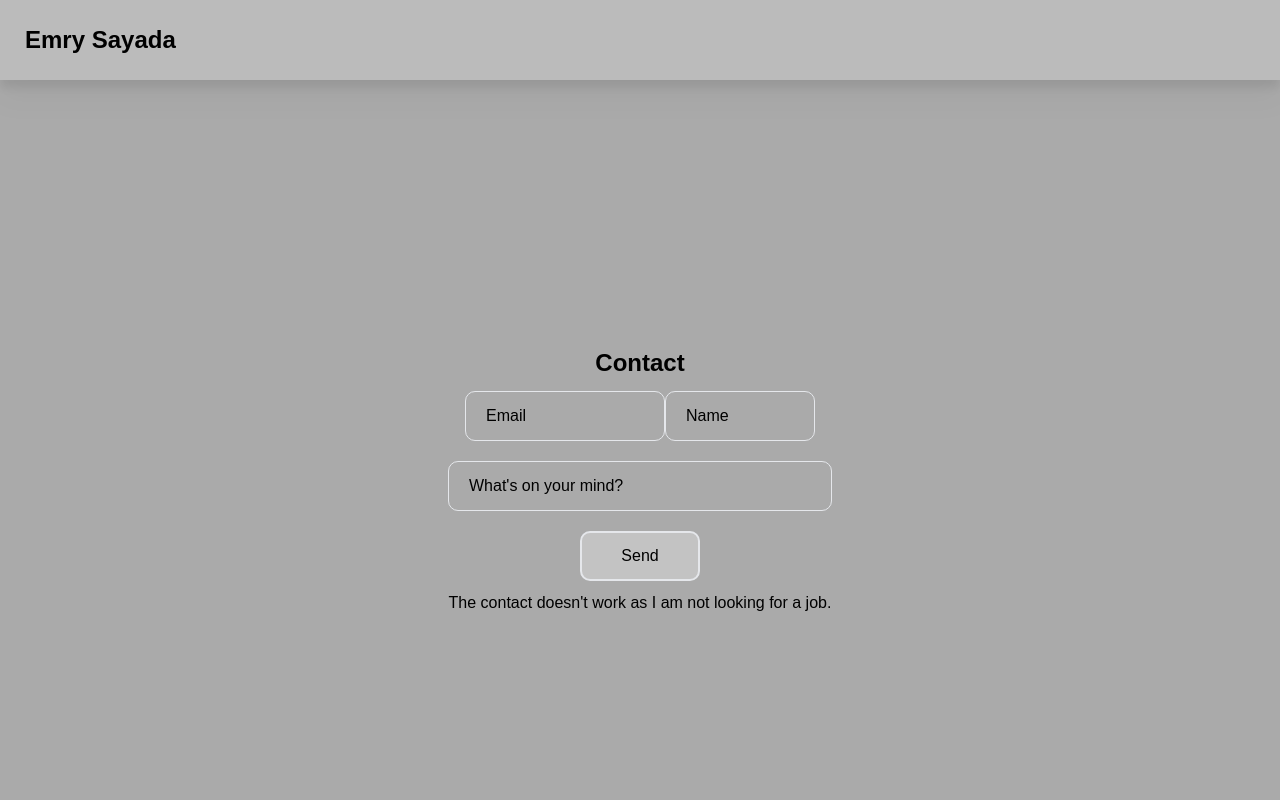
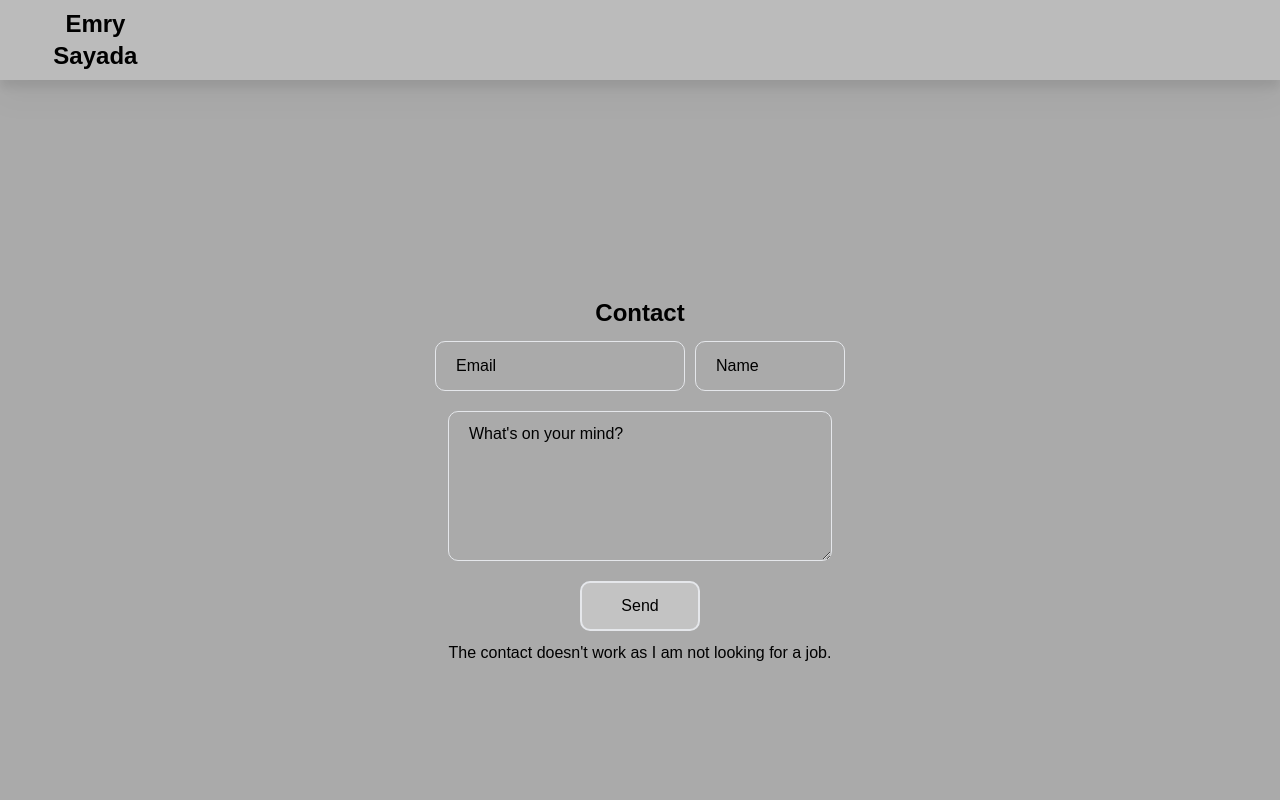
Before and after one commit to EmrySayada/emry-sayada-V1, a Next.js app: page /contact in a window 1280 px wide. Shown: the top 800 px of the page. Built offline with nearby package versions, Linux system fonts and the light colour scheme.

Commit message:
changes in design resposiveness

```diff
--- a/pages/about.js
+++ b/pages/about.js
@@ -16,7 +16,7 @@ const About = () => {
         <>
           <Header footerId="footer" />
           <title>Emry Sayada</title>\
-          <div className="flex flex-col h-screen overflow-x-hidden">
+          <div className="flex flex-col h-screen">
             <p className="font-Poppins font-semibold text-3xl mt-[30px] ml-[50px] opacity-0 animate-[fadeIn_500ms_ease_forwards]">
               About Me
             </p>
--- /dev/null
+++ b/pages/components/cursor.js
@@ -0,0 +1,24 @@
+import React, { useEffect, useState } from "react";
+
+function Cursor(props) {
+  const [xP, setXP] = useState();
+  const [yP, setYP] = useState();
+  useEffect(() => {
+    console.log(props);
+    setXP(props.x);
+    setYP(props.y);
+    const cursor = document.getElementById("cursor");
+    cursor.style.top = yP;
+    cursor.style.left = xP;
+  });
+  return (
+    <div
+      className={`h-[100px] w-[100px] rounded-[10px] bg-white transition-all`}
+      id={"cursor"}
+    >
+      kaki
+    </div>
+  );
+}
+
+export default Cursor;
--- a/pages/components/header.js
+++ b/pages/components/header.js
@@ -57,7 +57,7 @@ const Header = () => {
         className="h-[10vh] bg-[#BBBBBB] drop-shadow-xl flex flex-row items-center translate-y-[-100px] animate-[headerShow_1s_ease_forwards] phone:justify-center"
         id="header"
       >
-        <div className="w-[15%] ml-[25px] phone:w-[50%]">
+        <div className="w-[15%] ml-[25px] phone:w-[50%] computer:w-[11%]">
           <Link href={"/"}>
             <button className="font-Poppins font-semibold text-2xl phone:text-xl">
               Emry Sayada
--- a/pages/contact.js
+++ b/pages/contact.js
@@ -14,7 +14,7 @@ const Contact = () => {
         <>
           <Header />
           <title>Emry Sayada</title>
-          <div className="flex flex-col h-screen w-screen items-center justify-center">
+          <div className="flex flex-col h-screen items-center justify-center">
             <p className="font-Poppins mb-[10px] text-[24px] font-semibold animate-[fadeIn_1s_ease_forwards] opacity-0">
               Contact
             </p>
@@ -22,25 +22,25 @@ const Contact = () => {
               <input
                 placeholder="Email"
                 type={"email"}
-                className="bg-[#AAAAAA] opacity-0 h-[50px] w-[200px] border-[1px] rounded-[10px] font-Poppins placeholder-black pl-[20px] animate-[fadeIn_1s_100ms_ease_forwards]"
+                className="bg-[#AAAAAA] opacity-0 h-[50px] w-[250px] border-[1px] rounded-[10px] font-Poppins placeholder-black pl-[20px] animate-[fadeIn_1s_100ms_ease_forwards] mr-[5px]"
               />
               <input
                 placeholder="Name"
                 type={"text"}
-                className="bg-[#AAAAAA] opacity-0 h-[50px] w-[150px] border-[1px] rounded-[10px] font-Poppins placeholder-black pl-[20px] animate-[fadeIn_1s_200ms_ease_forwards]"
+                className="bg-[#AAAAAA] opacity-0 h-[50px] w-[150px] border-[1px] rounded-[10px] font-Poppins placeholder-black pl-[20px] animate-[fadeIn_1s_200ms_ease_forwards] ml-[5px]"
               />
             </div>
-            <input
+            <textarea
               placeholder="What's on your mind?"
               type={"text"}
-              className="bg-[#AAAAAA] h-[50px] w-[384px] border-[1px] rounded-[10px] font-Poppins opacity-0 placeholder-black pl-[20px] mt-[20px] animate-[fadeIn_1s_300ms_forwards]"
+              className="bg-[#AAAAAA] h-[150px] w-[384px] border-[1px] rounded-[10px] font-Poppins opacity-0 placeholder-black pl-[20px] pt-[10px] mt-[20px] animate-[fadeIn_1s_300ms_forwards]"
             />
             <button className="h-[50px] w-[120px] opacity-0 bg-white/30 rounded-[10px] mt-[20px] border-2 hover:drop-shadow-lg transition-all group animate-[fadeIn_1000ms_400ms_ease_forwards]">
               <p className="font-Poppins font-medium transition-all text-black">
                 Send
               </p>
             </button>
-            <p className="flex flex-col font-Poppins mt-[10px] items-center justify-center">
+            <p className="flex flex-col font-Poppins mt-[10px] items-center justify-center phone:text-[14px]">
               The contact doesn&apos;t work as I am not looking for a job.
             </p>
           </div>
--- a/pages/index.js
+++ b/pages/index.js
@@ -1,19 +1,28 @@
 import React, { useState, useEffect, useRef } from "react";
 import ActivityIndicator from "./components/activityIndecator";
-import backImg from "./assets/back.svg";
 import Link from "next/link";
 import Header from "./components/header";
 import Footer from "./components/footer";
+import Cursor from "./components/cursor";
 
 function App() {
   const [loading, setLoading] = useState(true);
+  // const [xPos, setXPos] = useState();
+  // const [yPos, setYPos] = useState();
   useEffect(() => {
     setTimeout(() => setLoading(false), 2700);
   }, []);
+  // const getCursorPos = (event) => {
+  //   setXPos(event.clientX);
+  //   setYPos(event.clientY);
+  //   // console.log("x: ", xPos);
+  //   // console.log("y: ", yPos);
+  //   return { x: event.clientX, y: event.clientY };
+  // };
   return (
     <>
       {loading === false ? (
-        <>
+        <div>
           <Header />
           <title>Emry Sayada</title>
           <div className="flex flex-col overflow-hidden bg-[#AAAAAA] items-center justify-center">
@@ -57,7 +66,7 @@ function App() {
             </div>
           </div>
           <Footer />
-        </>
+        </div>
       ) : (
         <ActivityIndicator />
       )}
```
Also changed, not shown: pages/assets/back.svg (deleted).
